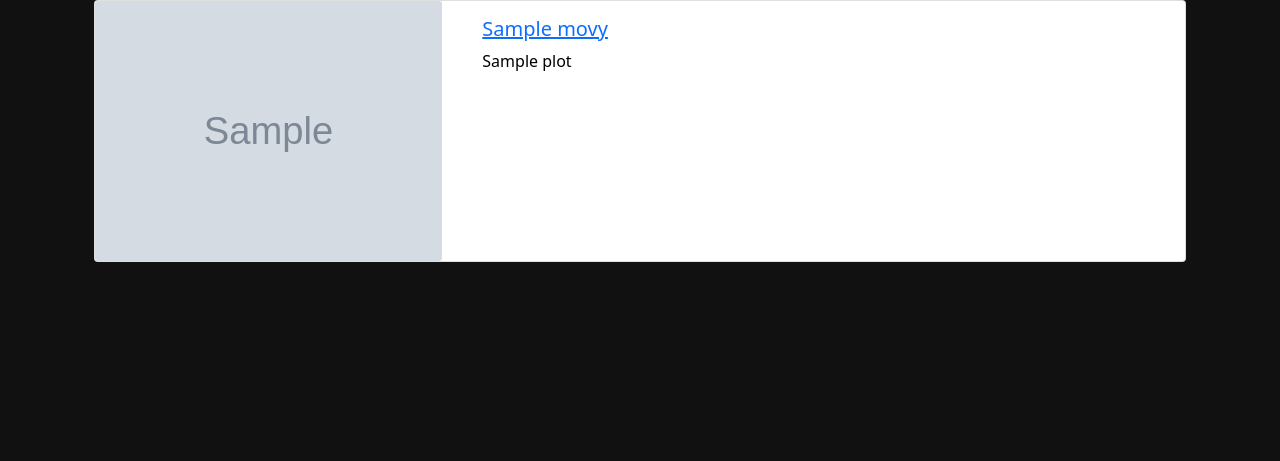
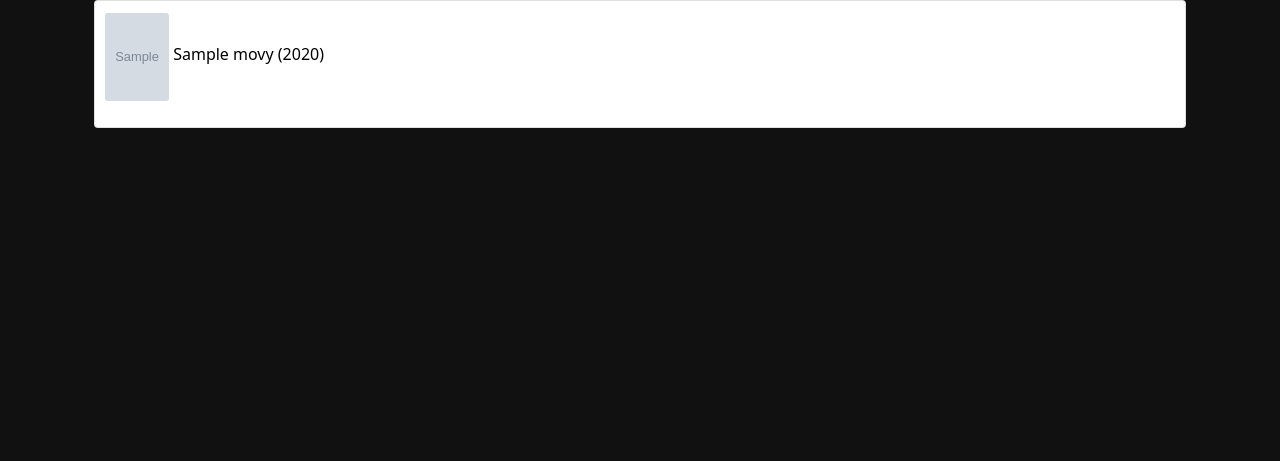
Before and after one commit to tomsct/MovieNightWeb, a Node server app: template views/search.ejs in a window 1280 px wide. Shown: the part 60-521 px from the top of the page. Run offline with Node 20, Linux system fonts and the light colour scheme; the template is opened without the code that fills it: most values are stand-ins (such as "Sample title", 1, 10 or a date in 2020); grey boxes marked "Sample" are stand-in pictures; some libraries are stand-ins or nearby versions.

Commit message:
Changes in CSS

```diff
--- a/controllers/MovieController.js
+++ b/controllers/MovieController.js
@@ -8,7 +8,6 @@ exports.movie_details = async (req, res, next) => {
     if (!exists)
         await Movie.GetAndSaveMovie(id);
 
-
     Movie.findOne({ imdbID: id }, (err, movie) => {
         if (err) throw new AppError(err.status, err.message);
 
--- a/controllers/SearchController.js
+++ b/controllers/SearchController.js
@@ -6,6 +6,8 @@ const OMDB_KEY = process.env.OMDB_KEY;
 exports.movies_search = async (req, res, next) => {
     let { query } = req.params;
     query = query.split(' ').join('%20');
-    const response = await axios.get(`http://www.omdbapi.com/?apikey=${OMDB_KEY}&s=${query}&type=movie`)
-    res.render("search", {movies: response.data.Search});
+    const response = await axios.get(`http://www.omdbapi.com/?apikey=${OMDB_KEY}&s=${query}&type=movie`);
+    let movies = response.data.Search.filter((movie) => movie.Poster != "N/A");
+    console.log(movies);
+    res.render("search", { movies });
 }
--- a/public/css/profile.css
+++ b/public/css/profile.css
@@ -5,4 +5,6 @@ h1{
 #avatar-img{
     height: 200px;
     width: 200px;
+    padding: 10px;
+    display: inline-block;
 }
--- a/public/css/search.css
+++ b/public/css/search.css
@@ -1,3 +1,20 @@
-*{
+.card{
+    padding: 10px;
+}
+
+ul{
+    list-style-type: none;
+    padding: 0;
+}
+
+.result a:any-link{
     color: black;
+    text-decoration: none;
+    font-size: 16px;
 }
+
+.result img{
+    margin-top: 2px;
+    width: 64px;
+    height: 88px;
+}
--- a/views/partials/movie.ejs
+++ b/views/partials/movie.ejs
@@ -1,13 +1,8 @@
-<div class="card mb-3">
-    <div class="row no-gutters">
-      <div class="col-md-4">
-        <img src="<%= movie.Poster %>" class="card-img" alt="...">
-      </div>
-      <div class="col-md-8">
-        <div class="card-body">
-          <h5 class="card-title"><a href="/m/<%= movie.imdbID %>"><%= movie.Title %></a></h5>
-          <p class="card-text"><%= movie.Plot %></p>
-        </div>
-      </div>
-    </div>
+<div class="result">
+  <td>
+    <img src="<%= movie.Poster %>" class="card-img" alt="...">
+  </td>
+  <td>
+    <a href="/m/<%= movie.imdbID %>"><%= movie.Title %> (<%= movie.Year %>)</a>
+  </td>
 </div>
--- a/views/search.ejs
+++ b/views/search.ejs
@@ -2,7 +2,11 @@
 
 <link rel="stylesheet" href="/css/search.css">
 <div class="container">
-    <% for(let movie of movies) { %>
-        <%- include("partials/movie", { movie }) %>
-    <% } %>
+    <div class="card">
+        <ul>
+            <% for(let movie of movies) { %>
+                    <%- include("partials/movie", { movie }) %>
+            <% } %>
+        </ul>
+    </div>
 </div>
--- a/views/show.ejs
+++ b/views/show.ejs
@@ -2,10 +2,9 @@
 
 <link rel="stylesheet" href="/css/starability.css">
 <link rel="stylesheet" href="/css/show.css">
-<script src="/js/ejs.js"></script>
 <script src="/js/show.js"></script>
 <script src="/js/ValidateForm.js"></script>
-<script src="//unpkg.com/jscroll/dist/jquery.jscroll.min.js"></script>
+
 <script>
     const query = `<%= movie.Title %> <%= movie.Year%>`;
     var movie =  `<%- JSON.stringify(movie)  %>`;
--- a/views/users/profile.ejs
+++ b/views/users/profile.ejs
@@ -2,13 +2,13 @@
 <link rel="stylesheet" href="/css/profile.css">
 
 <div class="container">
-
+    <div class="card">
         <% if(user.avatar) %>
             <img id="avatar-img" class="rounded-circle img-responsive center-block d-block mx-auto" src="<%= user.avatar %>" alt="">
 
         <form action="/profile" method="POST" enctype="multipart/form-data">
             <input class="form-control" type="file" name="avatar" id="avatar">
-
             <button class="btn btn-success">Save</button>
         </form>
     </div>
+</div>
```
Also changed, not shown: 1 other file. Lines whose indentation alone changed are shown as unchanged.
